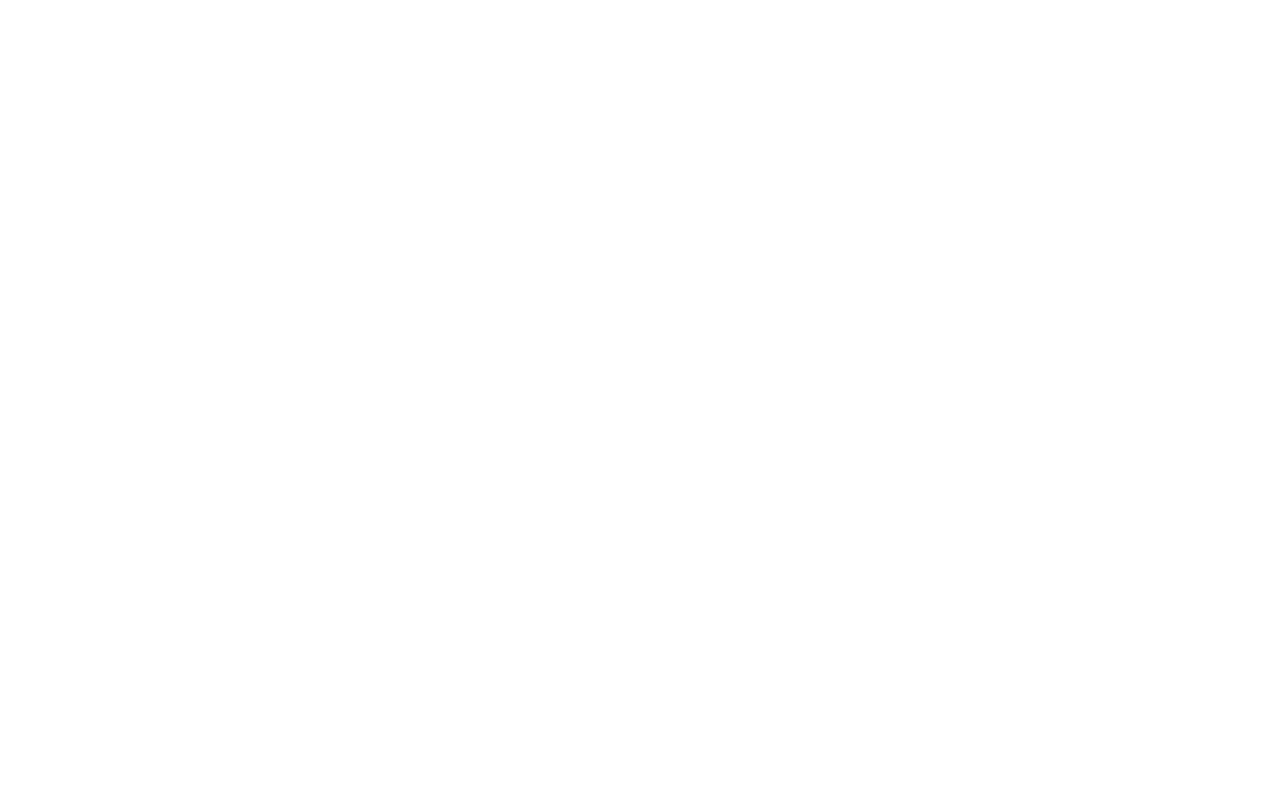
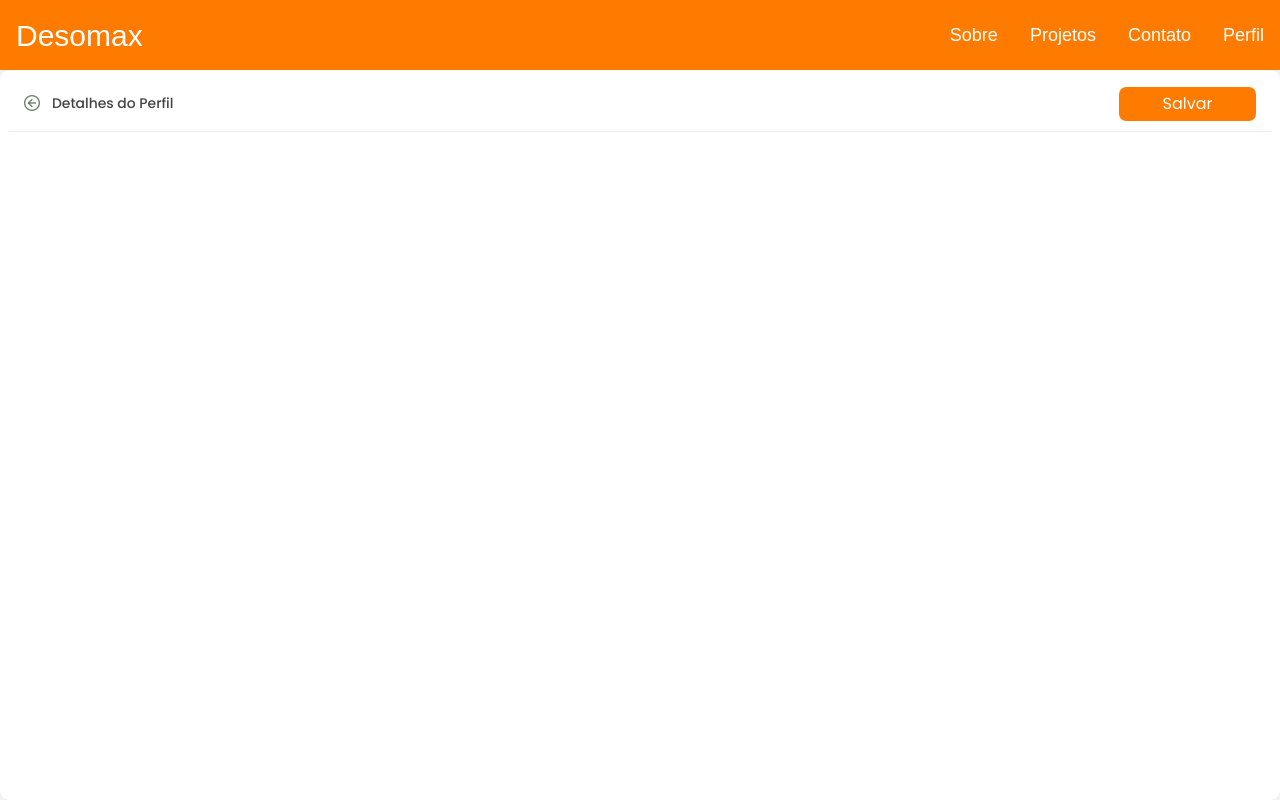
Before and after one commit to JoaoGMello/DesomaxFront, a Vue app in the folder DesomaxFront/: page /my-profile in a window 1280 px wide. Before the commit this address had no page. Built offline with nearby package versions, Linux system fonts and the light colour scheme.

Commit message:
começando tela de detalhes do perfil

```diff
--- a/DesomaxFront/src/assets/desomax-theme.css
+++ b/DesomaxFront/src/assets/desomax-theme.css
@@ -7,8 +7,6 @@
   --hover-primary-color: #ff8819;
   --invalid-color: #f44336;
   --primary-color: #ff7b00;
-  --secundary-color: #9aca3c;
-  --hover-secundary-color: #c9f179;
   --tertiary-color: #808080;
   --transparent: transparent;
   --white: #fff;
--- /dev/null
+++ b/DesomaxFront/src/components/molecules/CardTitle/CardTitle.vue
@@ -0,0 +1,197 @@
+<script lang="ts">
+import Card from '@/components/atoms/Card/Card.vue'
+import { defineComponent } from 'vue'
+import TitleIcon from '../TitleIcon/TitleIcon.vue'
+const name = 'CardTitle'
+
+export default defineComponent({
+  name,
+
+  emits: ['clickTurnBack', 'clickSeeAll', 'clickChip', 'tabChip'],
+
+  components: { Card, TitleIcon },
+
+  props: {
+    miniCard: {
+      type: Boolean,
+      default: false
+    },
+
+    title: {
+      type: String,
+      default: ''
+    },
+
+    titleColor: {
+      type: String,
+      default: '#434343'
+    },
+
+    subtitle: {
+      type: String,
+      default: ''
+    },
+
+    subtitleColor: {
+      type: String,
+      default: '#434343'
+    },
+
+    iconName: {
+      type: String,
+      default: ''
+    },
+
+    padding: {
+      type: String,
+      default: '0.5rem 0.5rem 1rem'
+    },
+
+    hasBtnSeeAll: {
+      type: Boolean,
+      default: false
+    },
+
+    hasSeparator: {
+      type: Boolean,
+      default: true
+    },
+
+    itsScrollable: {
+      type: Boolean,
+      default: true
+    },
+
+    paddingTitle: {
+      type: String,
+      default: '0.57rem 1rem 0.65em'
+    },
+
+    marginContent: {
+      type: String,
+      default: '0'
+    },
+
+    paddingContent: {
+      type: String,
+      default: '0'
+    },
+
+    hiddenIcon: {
+      type: Boolean,
+      default: false
+    },
+
+    quantityItems: {
+      type: Number,
+      default: 0
+    },
+
+    justTitle: {
+      type: Boolean,
+      default: false
+    },
+
+    turnBack: {
+      type: Boolean,
+      default: false
+    },
+
+    hasInfo: {
+      type: Boolean,
+      default: true
+    },
+
+    noInfoAddLabel: {
+      type: Boolean,
+      default: true
+    },
+
+    shadow: {
+      type: Boolean,
+      default: false
+    },
+
+    noHorizPadding: {
+      type: Boolean,
+      default: false
+    }
+  },
+
+  mounted() {},
+
+  updated() {},
+
+  data() {
+    return {}
+  },
+
+  methods: {},
+
+  computed: {}
+})
+</script>
+
+<template>
+  <Card
+    grid
+    grid-structure="max-content 1fr"
+    :padding="padding"
+    :padding-content="paddingContent"
+    :margin-content="marginContent"
+    :shadow="shadow"
+  >
+    <template #header>
+      <div>
+        <div class="relative flex justify-between gap-x-10 px-4 pt-[0.77rem] title-icon">
+          <div class="w-full flex items-center justify-between gap-x-4">
+            <TitleIcon
+              :title="title"
+              :subtitle="subtitle"
+              :hiddenIcon="hiddenIcon"
+              :quantityItems="quantityItems"
+              :justTitle="justTitle"
+              :turnBack="turnBack"
+              :title-color="titleColor"
+              :mini-card="miniCard"
+              v-if="title"
+              @click="turnBack ? $emit('clickTurnBack') : ''"
+            />
+          </div>
+
+          <slot name="headerButtons"></slot>
+        </div>
+
+        <div class="separator" v-if="hasSeparator"></div>
+      </div>
+    </template>
+
+    <template #content>
+      <div
+        v-if="hasInfo"
+        class="relative grid size-full overflow-x-hidden px-4 content-card-title"
+        :class="{
+          'overflow-y-auto': itsScrollable,
+          'overflow-y-hidden': !itsScrollable,
+          '!px-0': noHorizPadding
+        }"
+      >
+        <slot></slot>
+      </div>
+
+      <div v-else class="size-full">
+        <NoInfo :add-label="noInfoAddLabel" />
+      </div>
+    </template>
+
+    <template #footer>
+      <slot name="footer"></slot>
+    </template>
+  </Card>
+</template>
+
+<style scoped>
+.title-icon {
+  padding: v-bind('paddingTitle');
+}
+</style>
--- /dev/null
+++ b/DesomaxFront/src/components/molecules/TitleIcon/TitleIcon.vue
@@ -0,0 +1,134 @@
+<script lang="ts">
+import Icon from '@/components/atoms/Icon/Icon.vue'
+import { defineComponent } from 'vue'
+const name = 'TitleIcon'
+
+export default defineComponent({
+  name,
+
+  emits: ['clickTurnBack'],
+
+  components: { Icon },
+
+  props: {
+    miniCard: {
+      type: Boolean,
+      default: false
+    },
+
+    iconName: {
+      type: String,
+      default: ''
+    },
+
+    title: {
+      type: String,
+      default: ''
+    },
+
+    titleColor: {
+      type: String,
+      default: '#434343'
+    },
+
+    subtitle: {
+      type: String,
+      default: ''
+    },
+
+    subtitleColor: {
+      type: String,
+      default: '#828282'
+    },
+
+    hiddenIcon: {
+      type: Boolean,
+      default: false
+    },
+
+    quantityItems: {
+      type: Number,
+      default: 0
+    },
+
+    justTitle: {
+      type: Boolean,
+      default: false
+    },
+
+    turnBack: {
+      type: Boolean,
+      default: false
+    }
+  },
+
+  mounted() {},
+
+  updated() {},
+
+  data() {
+    return {}
+  },
+
+  methods: {},
+
+  computed: {}
+})
+</script>
+
+<template>
+  <div
+    class="h-max w-max flex items-center gap-x-3"
+    :class="{ 'cursor-pointer': turnBack }"
+    @click="$emit('clickTurnBack')"
+  >
+    <div v-if="!justTitle">
+      <Icon
+        :its-url="false"
+        iconHeight="1.1rem"
+        iconHeightResp="1rem"
+        iconName="pi pi-arrow-circle-left"
+        v-if="!hiddenIcon"
+      />
+
+      <div
+        v-else
+        class="h-full w-[1.6rem] note1:text-[0.75rem] monitor1:text-[0.8rem] poppins-medium bg-[transparent] center border-[2px] rounded-[0.25rem]"
+      >
+        {{ quantityItems > 0 && quantityItems < 10 ? `0${quantityItems}` : quantityItems }}
+      </div>
+    </div>
+
+    <div class="whitespace-normal center gap-x-1">
+      <div
+        class="poppins-medium text-ellipsis whitespace-normal overflow-hidden title"
+        :class="{
+          'note1:text-[0.8rem] note2:text-[0.85rem] monitor1:text-[0.95rem]': miniCard,
+          'note1:text-[0.8rem] note2:text-[0.87rem] monitor1:text-[1rem]': !miniCard
+        }"
+      >
+        {{ title }}
+      </div>
+
+      <div
+        class="poppins-regular text-ellipsis whitespace-nowrap overflow-hidden subtitle"
+        :class="{
+          'note1:text-[0.8rem] note2:text-[0.85rem] monitor1:text-[0.9rem]': miniCard,
+          'note1:text-[0.8rem] note2:text-[0.87rem] monitor1:text-[1rem]': !miniCard
+        }"
+      >
+        {{ subtitle }}
+      </div>
+    </div>
+  </div>
+</template>
+
+<style scoped>
+.title {
+  color: v-bind('titleColor');
+}
+
+.subtitle {
+  color: v-bind('subtitleColor');
+}
+</style>
--- a/DesomaxFront/src/components/organisms/NavBar/NavBar.vue
+++ b/DesomaxFront/src/components/organisms/NavBar/NavBar.vue
@@ -28,12 +28,13 @@
 <template>
   <div class="header">
     <nav class="nav" :class="{ active: active }">
-      <a href="/" class="logo">Desomax</a>
+      <a href="/home" class="logo">Desomax</a>
       <button class="hamburger" @click="active = !active"></button>
       <ul class="nav-list">
         <li><a href="#">Sobre</a></li>
         <li><a href="#">Projetos</a></li>
         <li><a href="#">Contato</a></li>
+        <li><a href="/my-profile">Perfil</a></li>
       </ul>
     </nav>
   </div>
--- /dev/null
+++ b/DesomaxFront/src/pages/Profile/Profile.vue
@@ -0,0 +1,59 @@
+<script lang="ts">
+import PrimaryButton from '@/components/atoms/PrimaryButton/PrimaryButton.vue'
+import CardTitle from '@/components/molecules/CardTitle/CardTitle.vue'
+import { defineComponent } from 'vue'
+const name = 'Profile'
+
+export default defineComponent({
+  name,
+
+  components: { CardTitle, PrimaryButton },
+
+  props: {},
+
+  mounted() {},
+
+  updated() {},
+
+  data() {
+    return {}
+  },
+
+  methods: {},
+
+  computed: {}
+})
+</script>
+
+<template>
+  <div class="size-full">
+    <CardTitle title="Detalhes do Perfil" :shadow="false" turn-back>
+      <template #headerButtons>
+        <div class="note1:h-[2.1rem] monitor1:h-[2.35rem] w-[10rem]">
+          <PrimaryButton
+            text="Salvar"
+            weight-text="500"
+            icon-height-resp="0.95rem"
+            icon-height="1rem"
+            button-color="var(--primary-color)"
+            hover-color="#ff8819"
+            padding-resp="1rem 0"
+            padding="1.2rem 0"
+          />
+        </div>
+      </template>
+
+      <div class="relative size-full">
+        <div class="size-full flex flex-col gap-y-8 overflow-x-hidden overflow-y-auto">
+          <div class="grid items-baseline gap-x-8 gap-y-4 py-6 form-profile"></div>
+        </div>
+      </div>
+    </CardTitle>
+  </div>
+</template>
+
+<style scoped>
+.form-profile {
+  grid-template-columns: repeat(6, 1fr);
+}
+</style>
--- a/DesomaxFront/src/router/index.ts
+++ b/DesomaxFront/src/router/index.ts
@@ -22,6 +22,11 @@
           path: '/home',
           name: 'home',
           component: () => import('../pages/Home/Home.vue')
+        },
+        {
+          path: '/my-profile',
+          name: 'prfile',
+          component: () => import('../pages/Profile/Profile.vue')
         }
       ]
     }
```
